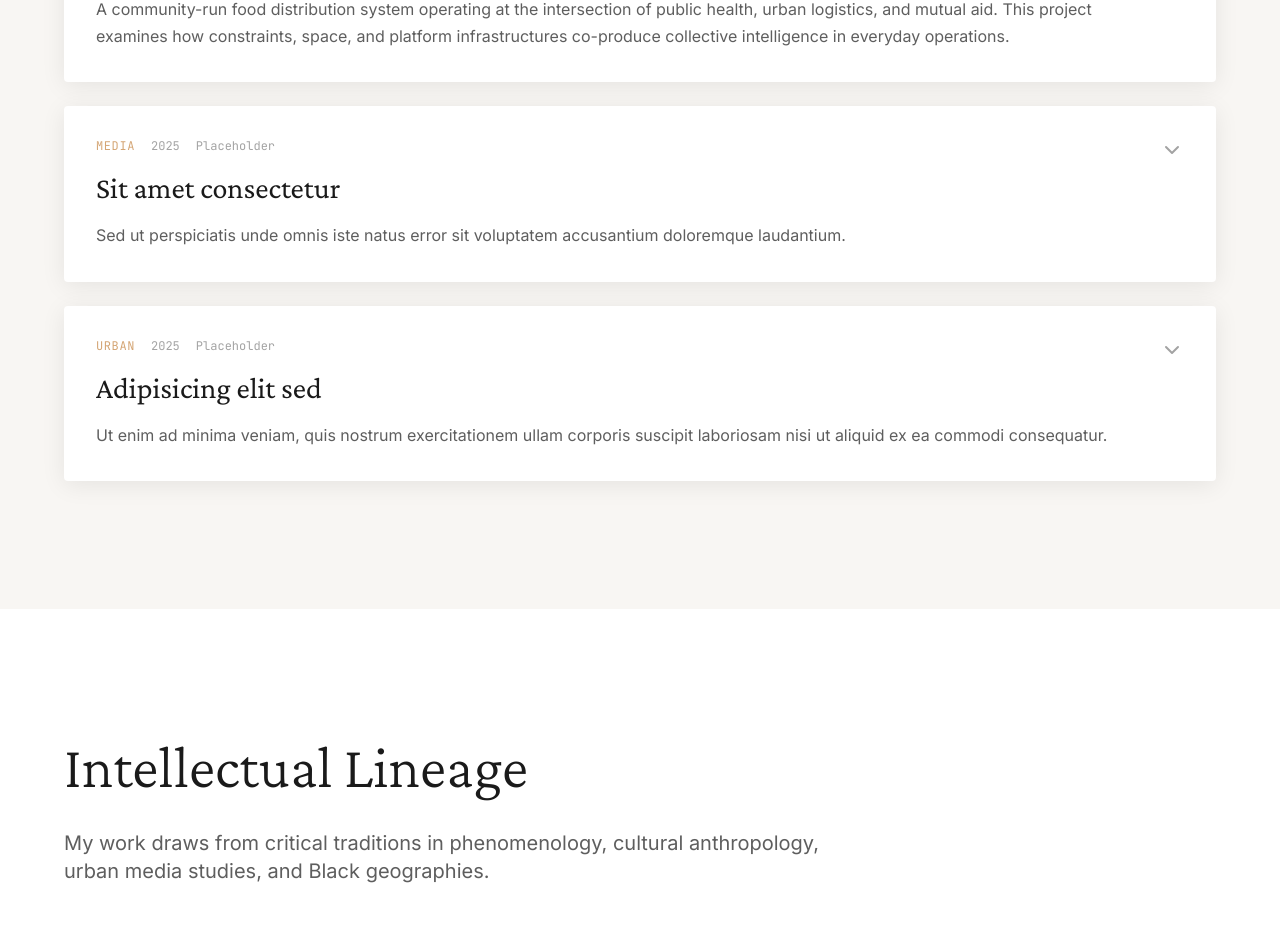
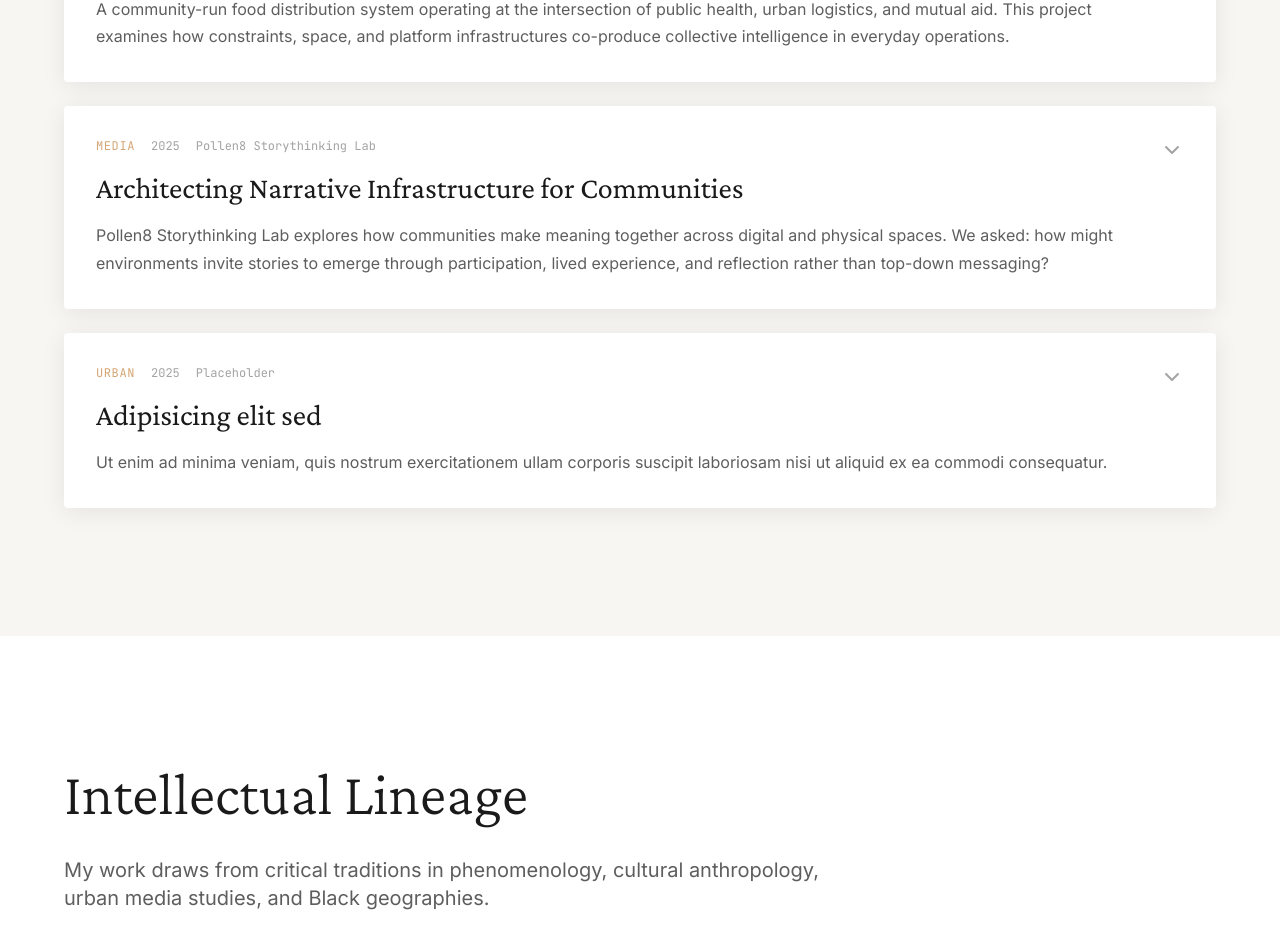
Before and after one commit to guitarphilius-png/portfolio, a React (Vite) app: page / in a window 1280 px wide. Shown: the part 1651-2586 px from the top of the page. Built offline with nearby package versions, Linux system fonts and the light colour scheme.

Commit message:
Update Pollen8 story card

```diff
--- a/src/components/portfolio/ExperimentsSection.tsx
+++ b/src/components/portfolio/ExperimentsSection.tsx
@@ -33,18 +33,18 @@ const experiments: Experiment[] = [
   },
   {
     id: 2,
-    title: "Sit amet consectetur",
+    title: "Architecting Narrative Infrastructure for Communities",
     category: "Media",
     year: "2025",
-    domain: "Placeholder",
+    domain: "Pollen8 Storythinking Lab",
     summary:
-      "Sed ut perspiciatis unde omnis iste natus error sit voluptatem accusantium doloremque laudantium.",
+      "Pollen8 Storythinking Lab explores how communities make meaning together across digital and physical spaces. We asked: how might environments invite stories to emerge through participation, lived experience, and reflection rather than top-down messaging?",
     methodology:
-      "Totam rem aperiam, eaque ipsa quae ab illo inventore veritatis et quasi architecto beatae vitae dicta sunt explicabo.",
+      "We partnered with community builders as design collaborators and studied how conversations, rituals, spatial practices, and digital tools shape collective understanding over time. The work blended observation of everyday practices, lightweight prototypes, and participatory design experiments.",
     findings:
-      "Nemo enim ipsam voluptatem quia voluptas sit aspernatur aut odit aut fugit.",
+      "• Communities need shared frames to orient meaning-making.\n• Meaning emerges from patterns of interaction rather than single broadcasts.\n• Tools shape behavior subtly through defaults, visibility, and timing.\n• Small design decisions can flatten stories or help them grow.\nWe learned narrative is not something you broadcast—it is something you host.",
     relevance:
-      "Neque porro quisquam est, qui dolorem ipsum quia dolor sit amet, consectetur, adipisci velit.",
+      "Treating narrative as infrastructure aligns with Critical Matter’s attention to how material, digital, and social systems shape experience. The project surfaces questions about who defines meaning, whose stories persist, and how computation can support community sense-making.",
   },
   {
     id: 3,
```
